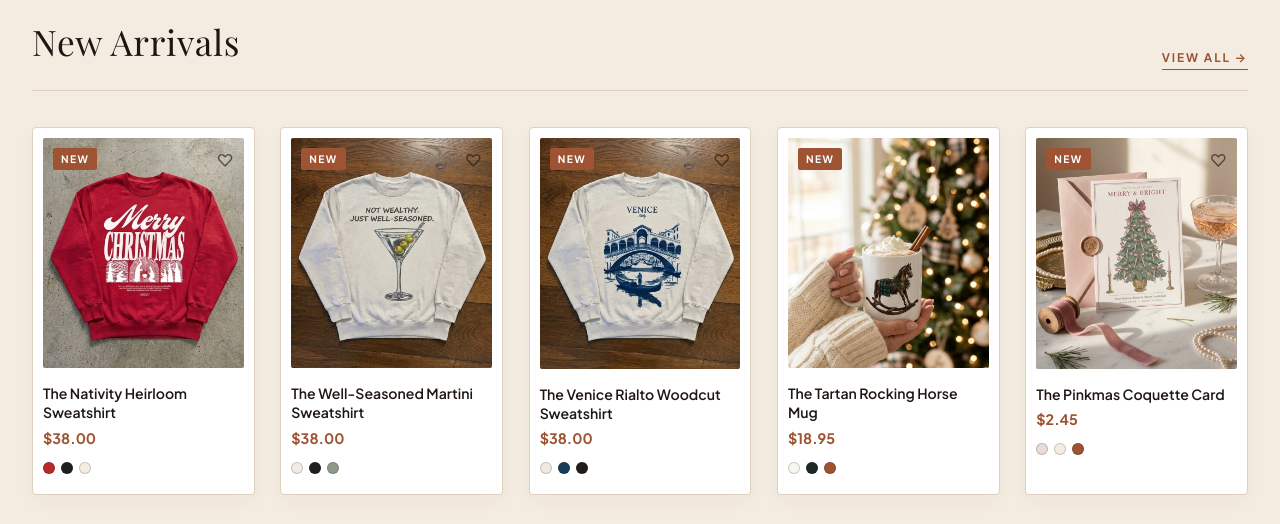
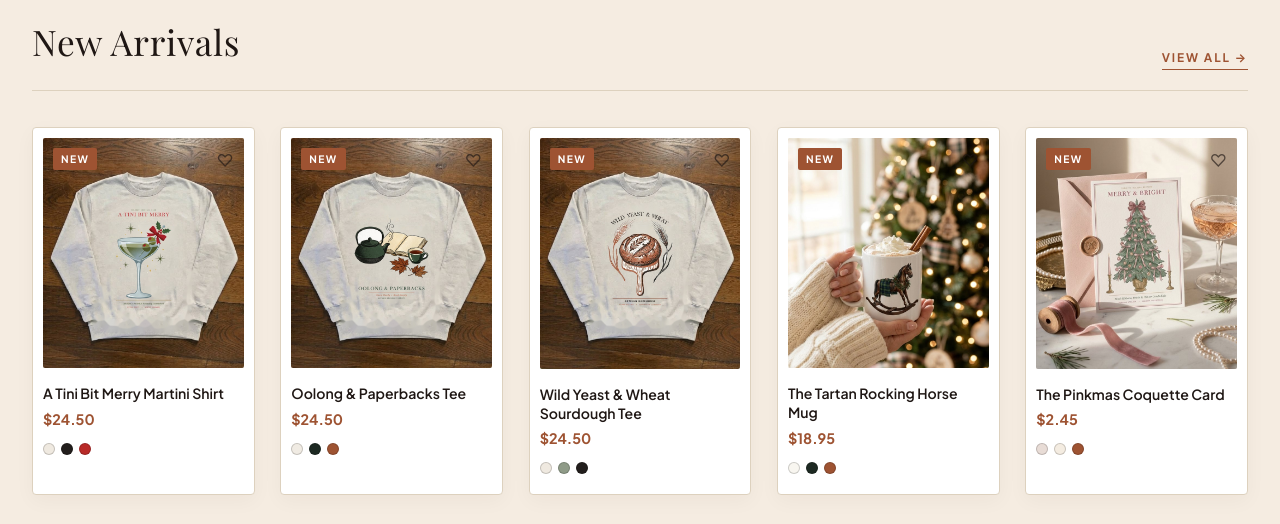
Before and after one commit to Darkshod/darkshod.github.io, a plain HTML site: page index.html in a window 1280 px wide. Shown: the part 1740-2264 px from the top of the page. Drawn offline with nearby package versions, Linux system fonts and the light colour scheme; a web font is replaced by a local one.

Commit message:
Update all shirt mockups to hardwood flatlay photos and direct product links

```diff
--- a/index.html
+++ b/index.html
@@ -1210,7 +1210,7 @@
         <div class="bento-overlay">
           <div class="bento-title-caps">Winter<br />Apparel</div>
           <div class="bento-desc">Iconic cozy fleece layers for colder days.</div>
-          <a class="bento-link" href="https://www.zazzle.com/store/grimora11?rf=238181835450951105" target="_blank" rel="noopener">Shop Apparel &rarr;</a>
+          <a class="bento-link" href="https://www.zazzle.com/a_tini_bit_merry_retro_martini_holiday_shirt-256613549210546971?rf=238181835450951105" target="_blank" rel="noopener">Shop Apparel &rarr;</a>
         </div>
       </div>
 
@@ -1258,50 +1258,50 @@
     </div>
 
     <div class="arrivals-grid">
-      <!-- Item 1: Red Christmas Nativity Sweatshirt -->
+      <!-- Item 1: A Tini Bit Merry Retro Martini Holiday Shirt -->
       <div class="product-card">
-        <a class="product-photo-wrap" href="https://www.zazzle.com/store/grimora11?rf=238181835450951105" target="_blank" rel="noopener">
+        <a class="product-photo-wrap" href="https://www.zazzle.com/a_tini_bit_merry_retro_martini_holiday_shirt-256613549210546971?rf=238181835450951105" target="_blank" rel="noopener">
           <span class="product-badge-new">New</span>
           <span class="product-wishlist" title="Save">&#9825;</span>
-          <img src="./images/red-christmas-sweatshirt.jpg" alt="The Nativity Heirloom Crewneck Sweatshirt" loading="lazy" />
-        </a>
-        <div class="product-name">The Nativity Heirloom Sweatshirt</div>
-        <div class="product-price">$38.00</div>
+          <img src="./images/tini-sweatshirt-flatlay.jpg" alt="A Tini Bit Merry Retro Martini Holiday Shirt" loading="lazy" />
+        </a>
+        <div class="product-name">A Tini Bit Merry Martini Shirt</div>
+        <div class="product-price">$24.50</div>
         <div class="product-swatches">
+          <span class="swatch-dot" style="background:#efe9e0;"></span>
+          <span class="swatch-dot" style="background:#221e1c;"></span>
           <span class="swatch-dot" style="background:#b82a28;"></span>
-          <span class="swatch-dot" style="background:#221e1c;"></span>
-          <span class="swatch-dot" style="background:#f4ece1;"></span>
-        </div>
-      </div>
-
-      <!-- Item 2: Not Wealthy Just Well-Seasoned Martini Sweatshirt -->
+        </div>
+      </div>
+
+      <!-- Item 2: Oolong & Paperbacks Bookshop Tee -->
       <div class="product-card">
-        <a class="product-photo-wrap" href="https://www.zazzle.com/store/grimora11?rf=238181835450951105" target="_blank" rel="noopener">
+        <a class="product-photo-wrap" href="https://www.zazzle.com/quiet_afternoon_bookshop_and_loose_leaf_tea_t_shirt-256820755168302251?rf=238181835450951105" target="_blank" rel="noopener">
           <span class="product-badge-new">New</span>
           <span class="product-wishlist" title="Save">&#9825;</span>
-          <img src="./images/martini-sweatshirt-flatlay.jpg" alt="The Well-Seasoned Martini Sweatshirt" loading="lazy" />
-        </a>
-        <div class="product-name">The Well-Seasoned Martini Sweatshirt</div>
-        <div class="product-price">$38.00</div>
+          <img src="./images/bookshop-sweatshirt-flatlay.jpg" alt="Oolong & Paperbacks Bookshop Tee" loading="lazy" />
+        </a>
+        <div class="product-name">Oolong &amp; Paperbacks Tee</div>
+        <div class="product-price">$24.50</div>
         <div class="product-swatches">
           <span class="swatch-dot" style="background:#f0ebe3;"></span>
-          <span class="swatch-dot" style="background:#221e1c;"></span>
-          <span class="swatch-dot" style="background:#8f9b88;"></span>
-        </div>
-      </div>
-
-      <!-- Item 3: Venice Italy Rialto Bridge Sweatshirt -->
+          <span class="swatch-dot" style="background:#1d2922;"></span>
+          <span class="swatch-dot" style="background:#9e5332;"></span>
+        </div>
+      </div>
+
+      <!-- Item 3: Wild Yeast & Wheat Sourdough Tee -->
       <div class="product-card">
-        <a class="product-photo-wrap" href="https://www.zazzle.com/store/grimora11?rf=238181835450951105" target="_blank" rel="noopener">
+        <a class="product-photo-wrap" href="https://www.zazzle.com/wild_yeast_and_wheat_sourdough_bakehouse_t_shirt-256398671135712299?rf=238181835450951105" target="_blank" rel="noopener">
           <span class="product-badge-new">New</span>
           <span class="product-wishlist" title="Save">&#9825;</span>
-          <img src="./images/venice-sweatshirt-flatlay.jpg" alt="The Venice Rialto Woodcut Sweatshirt" loading="lazy" />
-        </a>
-        <div class="product-name">The Venice Rialto Woodcut Sweatshirt</div>
-        <div class="product-price">$38.00</div>
+          <img src="./images/sourdough-sweatshirt-flatlay.jpg" alt="Wild Yeast and Wheat Sourdough Tee" loading="lazy" />
+        </a>
+        <div class="product-name">Wild Yeast &amp; Wheat Sourdough Tee</div>
+        <div class="product-price">$24.50</div>
         <div class="product-swatches">
           <span class="swatch-dot" style="background:#efe9e0;"></span>
-          <span class="swatch-dot" style="background:#1b3b5b;"></span>
+          <span class="swatch-dot" style="background:#8f9b88;"></span>
           <span class="swatch-dot" style="background:#221e1c;"></span>
         </div>
       </div>
@@ -1425,7 +1425,7 @@
       <!-- Product 6: Tini Tee -->
       <article class="catalog-card" data-cat="holiday apparel">
         <a class="catalog-photo" href="https://www.zazzle.com/a_tini_bit_merry_retro_martini_holiday_shirt-256613549210546971?rf=238181835450951105" target="_blank" rel="noopener">
-          <img src="./images/tini-tee.jpg" alt="A Tini Bit Merry Retro Martini Shirt" loading="lazy" />
+          <img src="./images/tini-sweatshirt-flatlay.jpg" alt="A Tini Bit Merry Retro Martini Shirt" loading="lazy" />
         </a>
         <h3>A Tini Bit Merry Martini Shirt</h3>
         <p>Mid-century olive martini graphic tee with crimson holiday bow and festive holly.</p>
@@ -1516,7 +1516,7 @@
       <!-- Product 13: Bookshop Tee -->
       <article class="catalog-card" data-cat="apparel">
         <a class="catalog-photo" href="https://www.zazzle.com/quiet_afternoon_bookshop_and_loose_leaf_tea_t_shirt-256820755168302251?rf=238181835450951105" target="_blank" rel="noopener">
-          <img src="./images/bookshop-tee.jpg" alt="Oolong & Paperbacks Bookshop Tee" loading="lazy" />
+          <img src="./images/bookshop-sweatshirt-flatlay.jpg" alt="Oolong & Paperbacks Bookshop Tee" loading="lazy" />
         </a>
         <h3>Oolong &amp; Paperbacks Tee</h3>
         <p>Steaming cast-iron teapot, open vintage volume, and autumn foliage on soft cotton.</p>
@@ -1542,7 +1542,7 @@
       <!-- Product 15: Sourdough Tee -->
       <article class="catalog-card" data-cat="apparel">
         <a class="catalog-photo" href="https://www.zazzle.com/wild_yeast_and_wheat_sourdough_bakehouse_t_shirt-256398671135712299?rf=238181835450951105" target="_blank" rel="noopener">
-          <img src="./images/sourdough-tee.jpg" alt="Wild Yeast and Wheat Sourdough Tee" loading="lazy" />
+          <img src="./images/sourdough-sweatshirt-flatlay.jpg" alt="Wild Yeast and Wheat Sourdough Tee" loading="lazy" />
         </a>
         <h3>Wild Yeast &amp; Wheat Tee</h3>
         <p>Hand-carved woodcut scored sourdough boule framed by organic golden wheat stalks.</p>
```
Also changed, not shown: images/bookshop-sweatshirt-flatlay.jpg (added), images/bookshop-tee.jpg, images/sourdough-sweatshirt-flatlay.jpg (added), images/sourdough-tee.jpg, images/tini-sweatshirt-flatlay.jpg (added), images/tini-tee.jpg.
